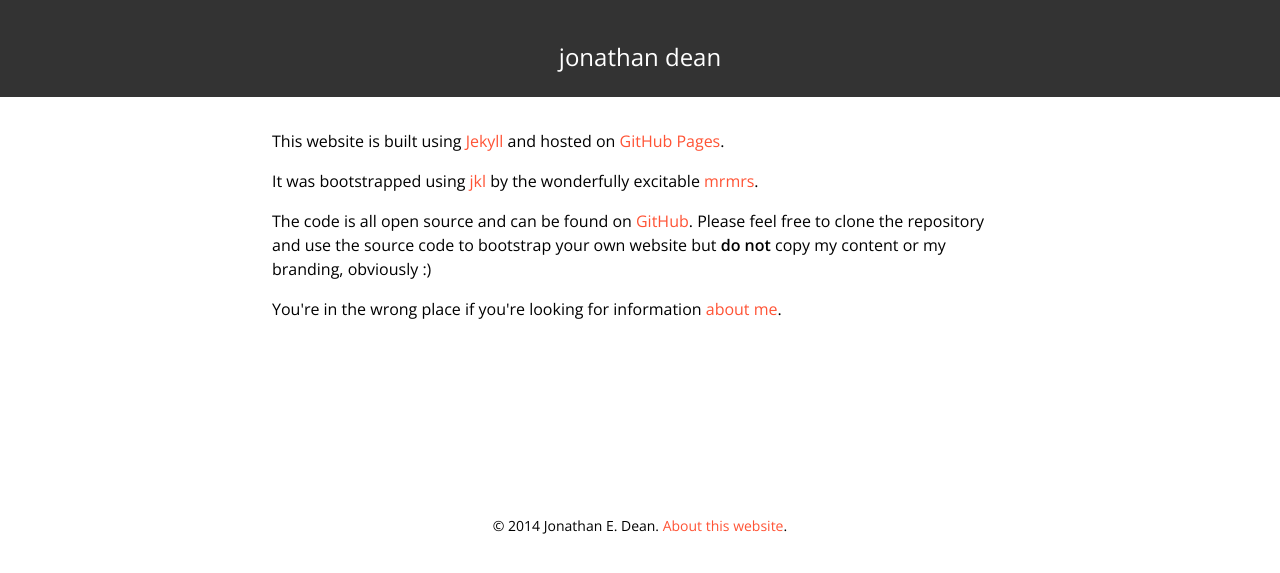
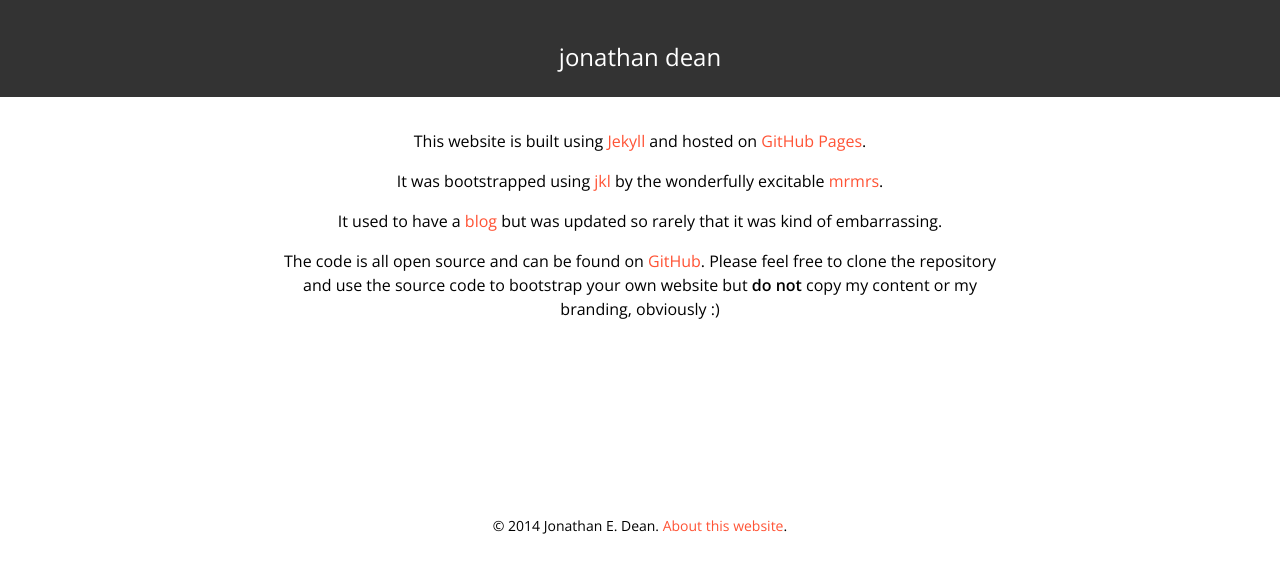
Before and after one commit to jonathandean/jonathandean.github.io, a Jekyll site: the page built from about-this-website/index.html, in a window 1280 px wide. Shown: the top 573 px of the page. Built offline with Jekyll 4.4.1, drawn with Linux system fonts in a browser that asks for light colours; some web fonts are replaced.

Commit message:
fix about this site page, no so obvious link to old blog

```diff
--- a/about-this-website/index.html
+++ b/about-this-website/index.html
@@ -4,9 +4,9 @@ layout: default
 
 <section class="single-column">
   <article>
-    <p>This website is built using <a href="http://jekyllrb.com/">Jekyll</a> and hosted on <a href="http://pages.github.com/">GitHub Pages</a>.</p>
-    <p>It was bootstrapped using <a href="https://github.com/mrmrs/jkl">jkl</a> by the wonderfully excitable <a href="https://github.com/mrmrs">mrmrs</a>.</p>
-    <p>The code is all open source and can be found on <a href="https://github.com/jonathandean/jonathandean.github.io">GitHub</a>. Please feel free to clone the repository and use the source code to bootstrap your own website but <strong>do not</strong> copy my content or my branding, obviously :)</p>
-    <p>You're in the wrong place if you're looking for information <a href="/about">about me</a>.</p>
+    <p class="ct">This website is built using <a href="http://jekyllrb.com/">Jekyll</a> and hosted on <a href="http://pages.github.com/">GitHub Pages</a>.</p>
+    <p class="ct">It was bootstrapped using <a href="https://github.com/mrmrs/jkl">jkl</a> by the wonderfully excitable <a href="https://github.com/mrmrs">mrmrs</a>.</p>
+    <p class="ct">It used to have a <a href="/archives">blog</a> but was updated so rarely that it was kind of embarrassing.</p>
+    <p class="ct">The code is all open source and can be found on <a href="https://github.com/jonathandean/jonathandean.github.io">GitHub</a>. Please feel free to clone the repository and use the source code to bootstrap your own website but <strong>do not</strong> copy my content or my branding, obviously :)</p>
   </article>
 </section>
```
